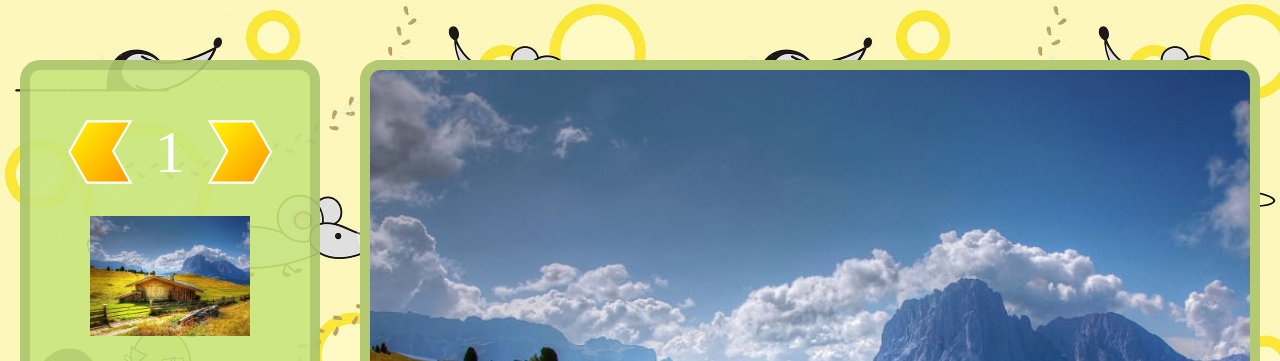
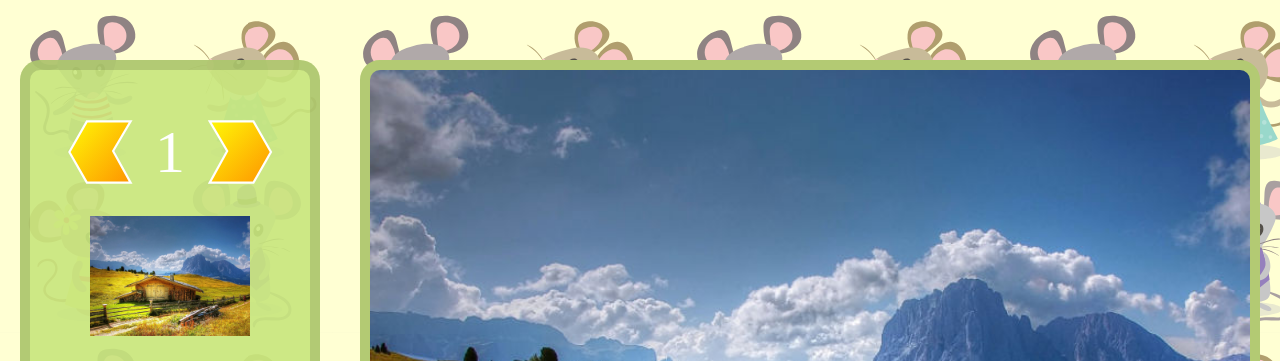
Before and after one commit to photodentro/erase, a plain HTML site: page index.html in a window 1280 px wide. Shown: the top 361 px of the page. Drawn offline with Linux system fonts and the light colour scheme.

Commit message:
Replace body.svg with a free one.

```diff
--- a/activity.css
+++ b/activity.css
@@ -50,7 +50,7 @@ input, select, range, p {
 }
 
 body {
-  background: rgb(10,37,91) url('resource/body.jpg') repeat;
+  background: rgb(10,37,91) url('resource/body.svg') repeat;
   color: white;
   font-size: 10px;
   margin: 0;
```
Also changed, not shown: resource/body.jpg (deleted), resource/body.svg (added), resource/license.txt.
